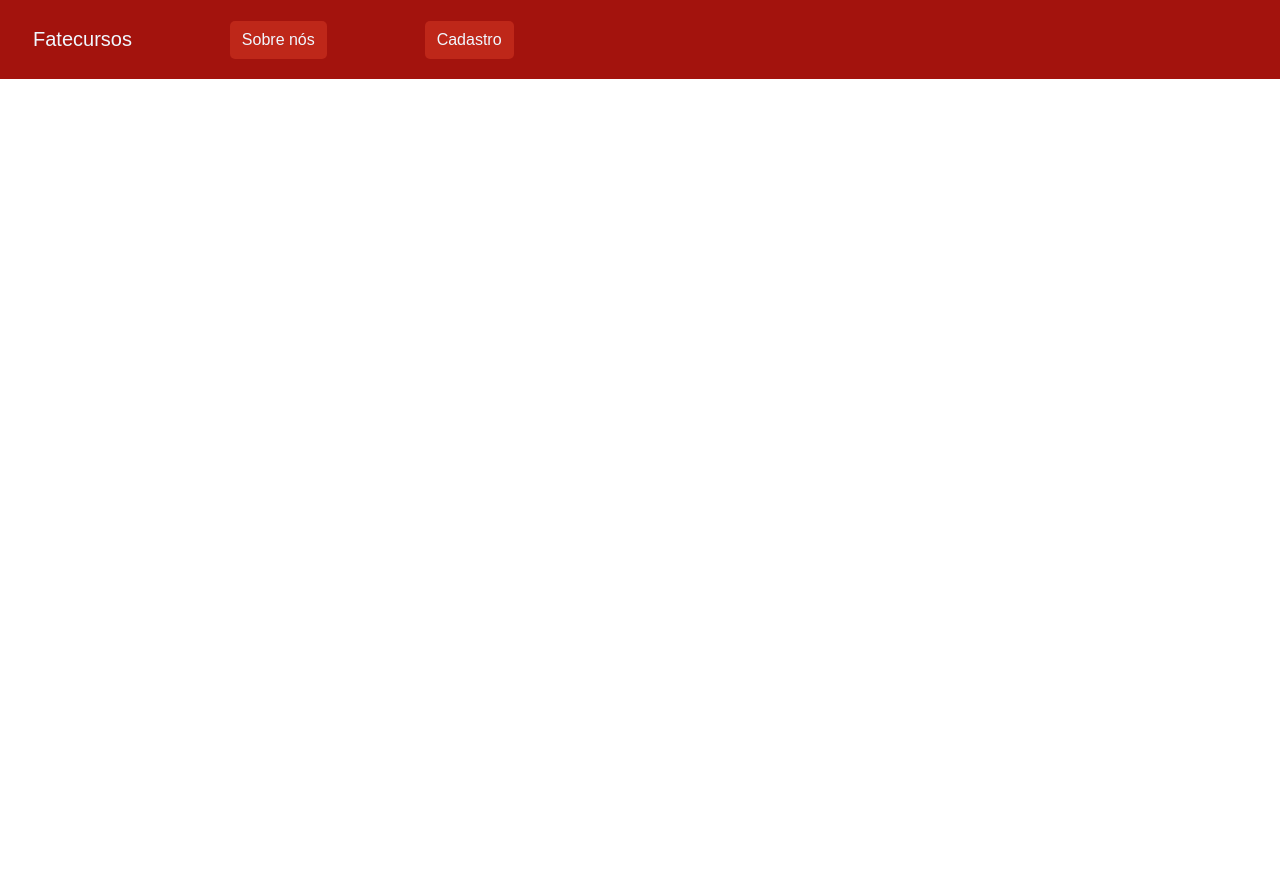
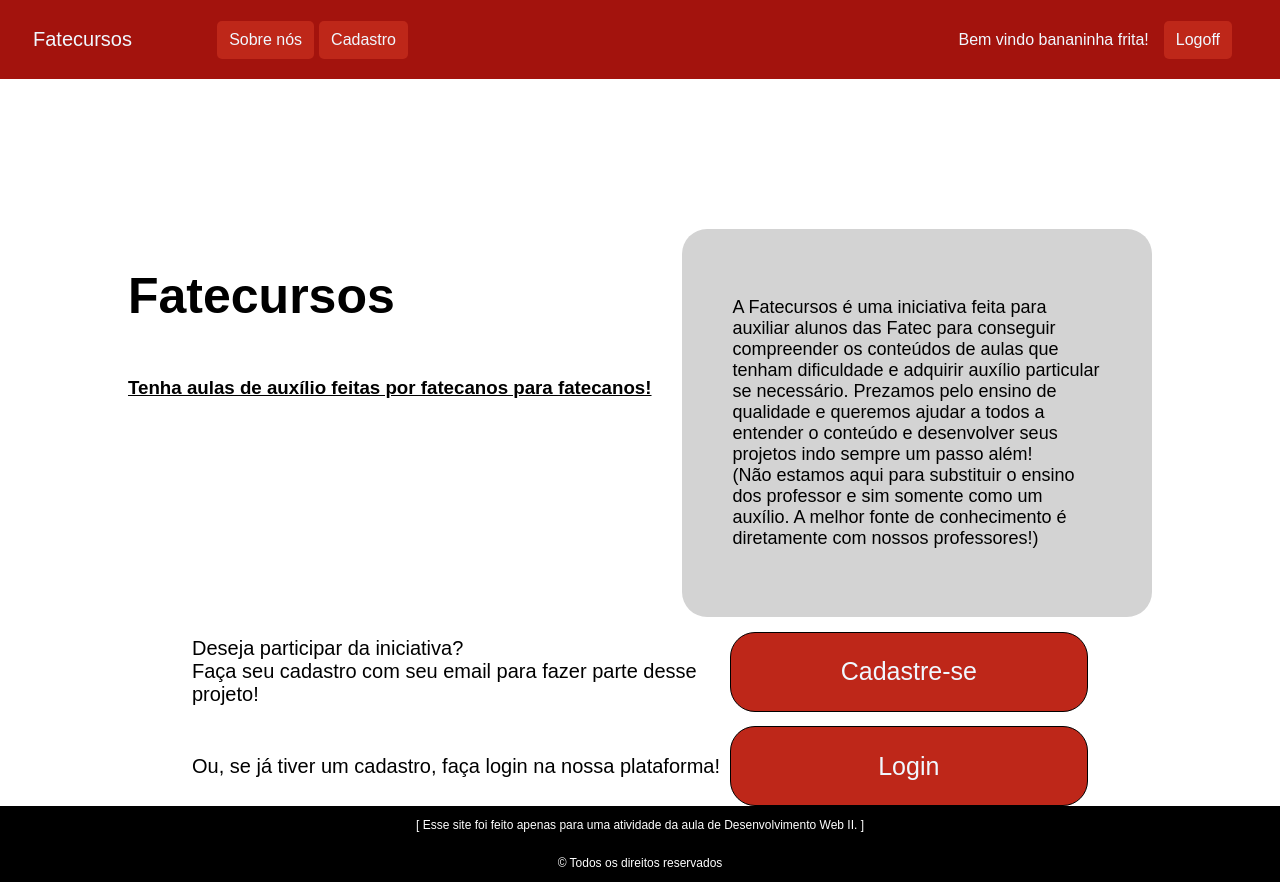
Before and after one commit to Lazarinni/fatecursos, a plain HTML site: page index.html in a window 1280 px wide. Before the commit the page ends 800 px from the top, so only its background shows below. Drawn offline with Linux system fonts and the light colour scheme.

Commit message:
Tela de index pronta

```diff
--- a/index.html
+++ b/index.html
@@ -9,18 +9,52 @@
 <body>
     <header>
         <div class="pages">
-            <p class="logo">Fatecursos</p>
-            <a href="/src/pages/sobrenos.html">Sobre nós</a>
-            <!-- <a href="/src/pages/login.html">Login</a> -->
-            <a href="/src/pages/cadastro.html">Cadastro</a>
+            <p class="logo" onclick="homepage()">Fatecursos</p>
+            <div class="buttons">
+
+                <a href="/src/pages/sobrenos.html">Sobre nós</a>
+                <!-- <a href="/src/pages/login.html">Login</a> -->
+                <a href="/src/pages/cadastro.html">Cadastro</a>
+            </div>
         </div>
-        <div class="perfil"></div>
+        <div class="perfil">
+            <p>Bem vindo bananinha frita!</p>
+            <a>Logoff</a>
+        </div>
     </header>
     <main>
-        <h1></h1>
+        <div class="intro">
+
+            <div class="principal">
+                <h1>Fatecursos</h1>
+                <h3>Tenha aulas de auxílio feitas por fatecanos para fatecanos!</h3>
+            </div>
+
+            <div class="descricao">
+                <p>A Fatecursos é uma iniciativa feita para auxiliar alunos das Fatec para conseguir compreender os conteúdos de aulas que tenham dificuldade e adquirir auxílio particular se necessário. Prezamos pelo ensino de qualidade e queremos ajudar a todos a entender o conteúdo e desenvolver seus projetos indo sempre um passo além!<br>(Não estamos aqui para substituir o ensino dos professor e sim somente como um auxílio. A melhor fonte de conhecimento é diretamente com nossos professores!)</p>
+            </div>
+
+        </div>
+
+        <div class="inscricao">
+            <div class="cadastro">
+                <p>Deseja participar da iniciativa?<br> Faça seu cadastro com seu email para fazer parte desse projeto!</p>
+                <button>Cadastre-se</button>
+            </div>
+            <div class="login">
+                <p>Ou, se já tiver um cadastro, faça login na nossa plataforma!</p>
+                <button>Login</button>
+            </div>
+        </div>
     </main>
     <footer>
-
+        <p>[ Esse site foi feito apenas para uma atividade da aula de Desenvolvimento Web II. ]</p>
+        <p>© Todos os direitos reservados</p>
     </footer>
+    <script>
+        function homepage(){
+            window.location = "index.html"
+        }
+    </script>
 </body>
 </html>
--- a/src/styles/index.css
+++ b/src/styles/index.css
@@ -1,6 +1,20 @@
 body{
     margin: 0;
+    height: 100vh;
     font-family: Arial, Helvetica, sans-serif;
+    display: flex;
+    justify-content: space-between;
+    flex-direction: column;
+}
+
+button:hover{
+    cursor: pointer;
+    filter: brightness(90%);
+}
+
+a:hover{
+    cursor: pointer;
+    filter: brightness(90%);
 }
 
 header{
@@ -16,13 +30,14 @@ header .pages{
     display: flex;
     justify-content: space-between;
     align-items: center;
-    width: 40%;
+    width: 400px;
 }
 
 header .pages .logo{
     font-size: 1.25em;
     color: aliceblue;
     margin-left: 25px;
+    cursor: pointer;
 }
 
 header .pages a{
@@ -33,3 +48,110 @@ header .pages a{
     color: aliceblue;
     text-decoration: none;
 }
+
+header .pages .buttons{
+    display: flex;
+    justify-content: flex-start;
+    gap: 5px;
+}
+
+.perfil {
+    display: flex;
+    flex-direction: row;
+    align-items: center;
+    margin-right: 40px;
+    color: aliceblue;
+    display: flex;
+
+    gap: 15px;
+}
+
+.perfil a{
+    text-align: center;
+    padding: 10px 12px 10px 12px;
+    border-radius: 5px;
+    background-color: #BE2719;
+    color: aliceblue;
+    text-decoration: none;
+}
+main{
+    height: 100%;
+    display: flex;
+    flex-flow: column nowrap;
+    align-items: center;
+}
+
+main .intro{
+    width: 80%;
+    padding-top: 150px;
+    display: flex;
+    justify-content: space-around;
+    align-items: baseline;
+}
+
+main .intro .principal{
+    width: 60%;
+    display: flex;
+    flex-direction: column;
+}
+main .intro .principal h1{
+    font-size: 50px;
+}
+
+main .intro .principal h3 {
+    text-decoration: underline;
+}
+
+main .intro .descricao{
+    width: 40%;
+    background-color: lightgray;
+    border-radius: 25px;
+    padding: 50px;
+    font-size: 18px;
+}
+
+footer{
+
+    height: 100px;
+    background-color: black;
+}
+
+main .inscricao{
+    width: 70%;
+    height: 100%;
+    display: flex;
+    flex-flow: column;
+    align-items: center;
+    justify-content: space-around;
+}
+
+main .inscricao div{
+    width: 100%;
+    display: flex;
+    justify-content: space-between;
+    align-items: center;
+}
+
+main .inscricao div p{
+    width: 60%;
+    font-size: 20px;
+}
+
+main .inscricao div button{
+    height: 80px;
+    width: 40%;
+    border-radius: 25px;
+    border: solid black 1px;
+    background-color: #BE2719;
+    color: aliceblue;
+    font-size: 25px;
+}
+
+footer {
+    color: white;
+    font-size: 12px;
+    display: flex;
+    flex-direction: column;
+    justify-content: center;
+    align-items: center;
+}
```
